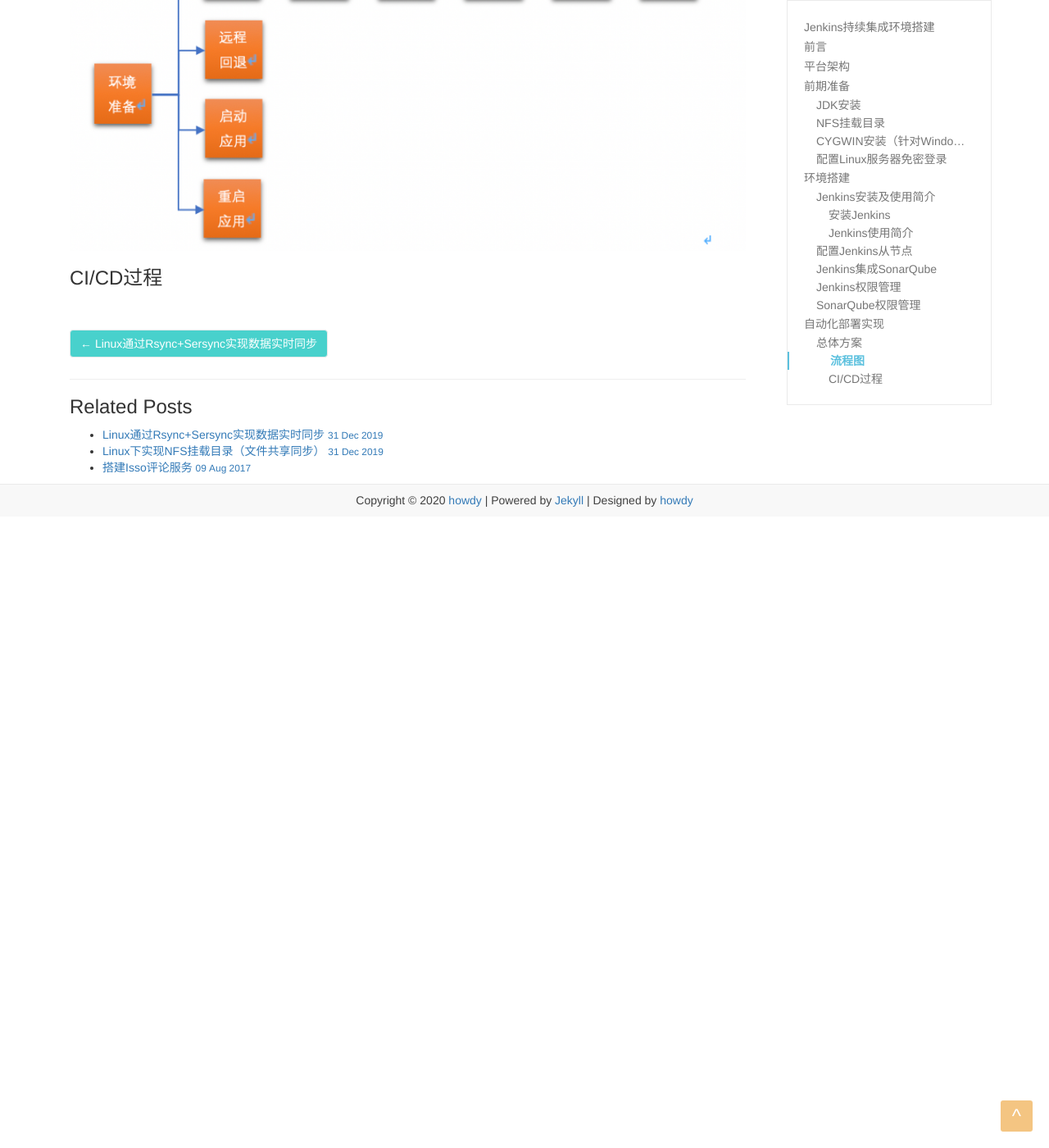
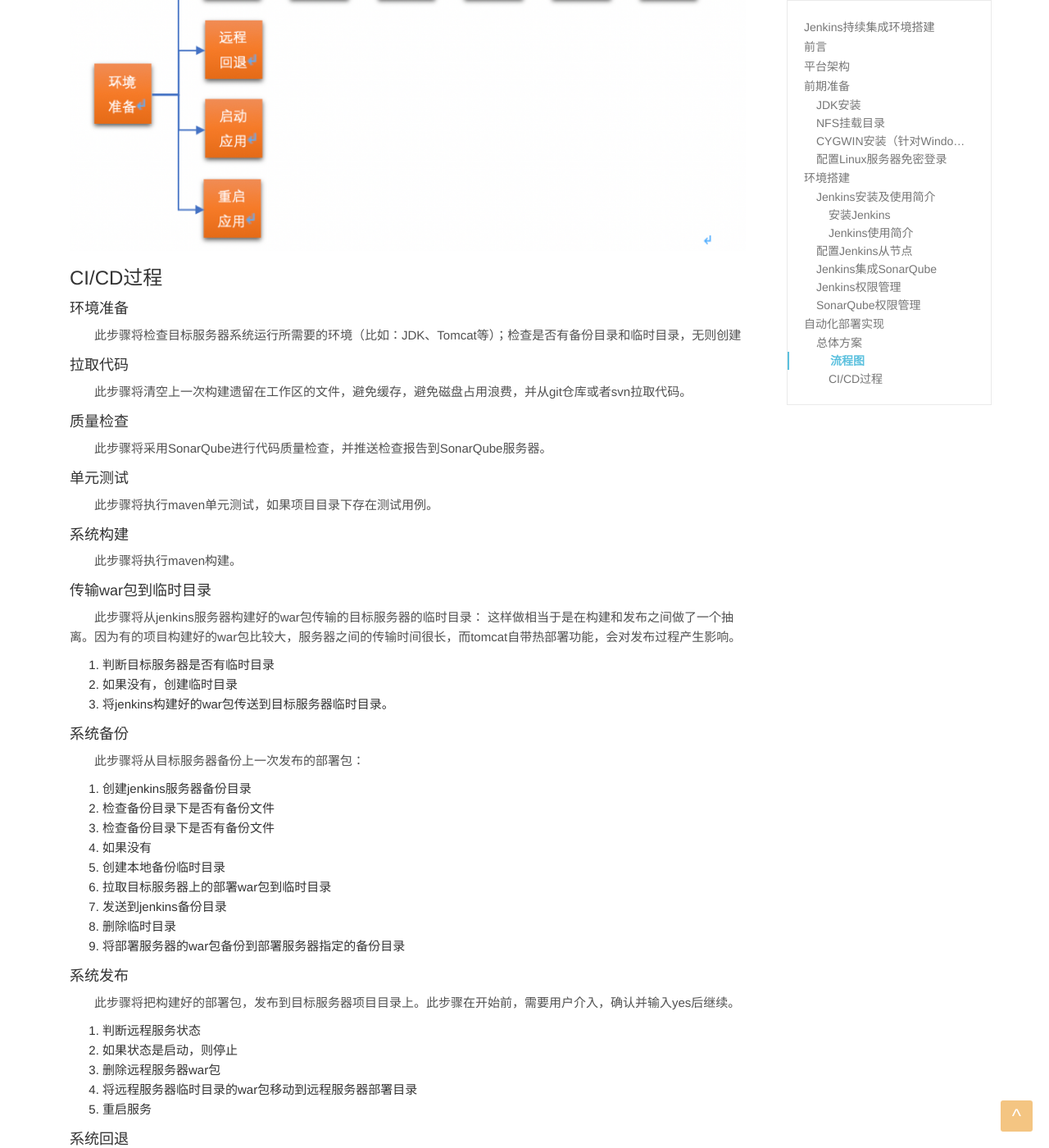
Before and after one commit to howdypl/howdypl.github.io, a Jekyll site: the page built from _posts/2020-01-02-jenkins-summary.md, in a window 1280 px wide and 1400 px high, scrolled down 5992 px. Shown: the whole window at 82% size. Built offline with Jekyll 4.4.1, drawn with Linux system fonts in a browser that asks for light colours; before the commit the page ends 6622 px from its top, so only the background shows below that; some of the changed text lies outside the part shown.

Commit message:
Jenkins持续集成环境搭建初稿--编写CI/CD过程

```diff
--- a/_posts/2020-01-02-jenkins-summary.md
+++ b/_posts/2020-01-02-jenkins-summary.md
@@ -126,3 +126,57 @@ Jenkins的使用简介具体请[点击这里](https://www.cnblogs.com/along21/p/
 ![方案流程图](https://howdypl.github.io/img/jenkins/jenkins-8.png "方案流程图"){:height="100%" width="100%"}
 
 ### CI/CD过程
+
+#### 环境准备
+
+&emsp;&emsp;此步骤将检查目标服务器系统运行所需要的环境（比如：JDK、Tomcat等）；检查是否有备份目录和临时目录，无则创建
+
+#### 拉取代码
+&emsp;&emsp;此步骤将清空上一次构建遗留在工作区的文件，避免缓存，避免磁盘占用浪费，并从git仓库或者svn拉取代码。
+
+#### 质量检查
+&emsp;&emsp;此步骤将采用SonarQube进行代码质量检查，并推送检查报告到SonarQube服务器。
+
+#### 单元测试
+&emsp;&emsp;此步骤将执行maven单元测试，如果项目目录下存在测试用例。
+
+#### 系统构建
+&emsp;&emsp;此步骤将执行maven构建。
+
+#### 传输war包到临时目录
+&emsp;&emsp;此步骤将从jenkins服务器构建好的war包传输的目标服务器的临时目录：
+这样做相当于是在构建和发布之间做了一个抽离。因为有的项目构建好的war包比较大，服务器之间的传输时间很长，而tomcat自带热部署功能，会对发布过程产生影响。
+1. 判断目标服务器是否有临时目录
+2. 如果没有，创建临时目录
+3. 将jenkins构建好的war包传送到目标服务器临时目录。
+
+#### 系统备份
+&emsp;&emsp;此步骤将从目标服务器备份上一次发布的部署包：
+1. 创建jenkins服务器备份目录
+4. 检查备份目录下是否有备份文件
+4. 检查备份目录下是否有备份文件
+5. 如果没有
+6. 创建本地备份临时目录
+7. 拉取目标服务器上的部署war包到临时目录
+8. 发送到jenkins备份目录
+9. 删除临时目录
+10. 将部署服务器的war包备份到部署服务器指定的备份目录
+
+#### 系统发布
+&emsp;&emsp;此步骤将把构建好的部署包，发布到目标服务器项目目录上。此步骤在开始前，需要用户介入，确认并输入yes后继续。
+1. 判断远程服务状态
+2. 如果状态是启动，则停止
+3. 删除远程服务器war包
+4. 将远程服务器临时目录的war包移动到远程服务器部署目录
+5. 重启服务
+
+#### 系统回退
+&emsp;&emsp;此步骤将把用于选择的部署包，发到目标服务器项目目录上，此步骤在开始前，需要用户介入，确认并输入yes后继续。
+1. 判断远程服务状态
+2. 如果状态是启动，则停止
+3. 删除远程服务器war包
+4. 将远程服务器临时目录的war包移动到远程服务器部署目录
+5. 重启服务
+
+#### 应用重启
+&emsp;&emsp;此步骤将重启目标服务器tomcat。该步骤仅选择“Restart”才会执行。
```
